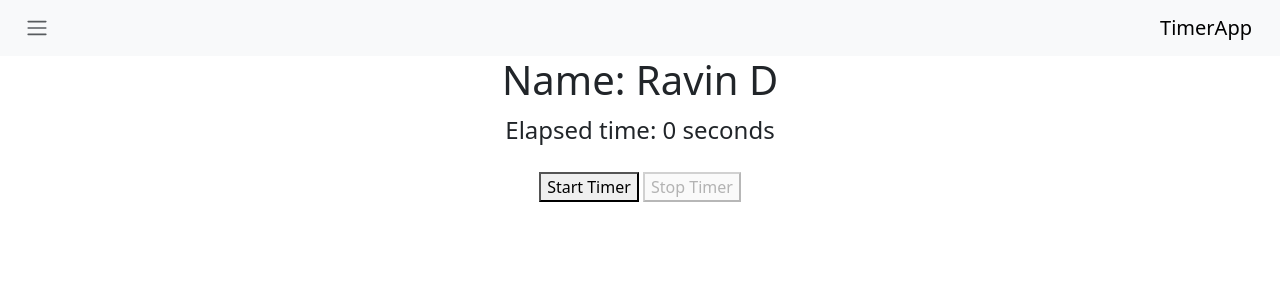
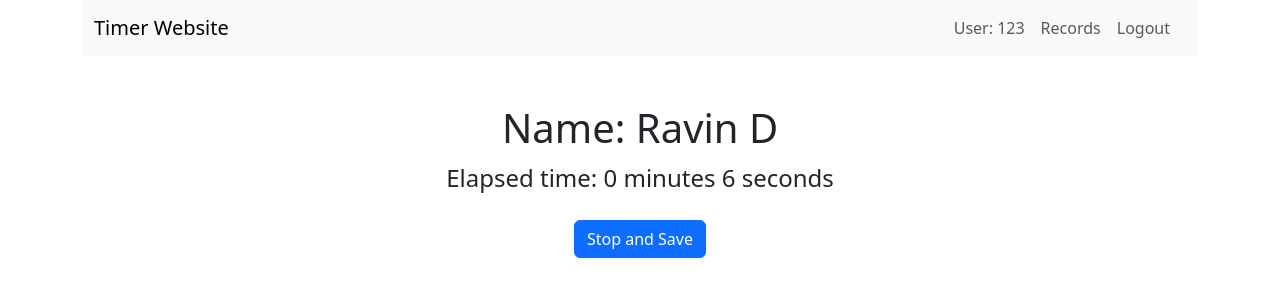
Before and after one commit to ravin-d-27/Timer_Website, a Django app: page /start_timer/1/ in a window 1280 px wide. Shown: the top 300 px of the page. Run offline with Django 4.2, Linux system fonts and the light colour scheme; a user stored in the database is signed in; data comes from the database, SQL or seed files in the repository; both versions use the stored data as it was after the commit.

Commit message:
Fixed Django Session Issue, now it can open and handle multiple sessions

```diff
--- a/Timerweb/Timer/Data_time/timer_data.csv
+++ b/Timerweb/Timer/Data_time/timer_data.csv
@@ -1 +1,2 @@
 username, name, time
+456,jsdfks,0 minutes and 8 seconds
--- a/Timerweb/Timer/templates/Timer/new_timer.html
+++ b/Timerweb/Timer/templates/Timer/new_timer.html
@@ -17,7 +17,7 @@
         <label for="{{ form.name.id_for_label }}" >Name:<br></label>
         <br>{{ form.name }}
     </div>
-      <button type="submit" class="btn btn-primary">Start Timer</button>
+      <button type="submit" class="btn btn-primary">Start the Timer Now!</button>
     </form>
   </div>
 
--- a/Timerweb/Timer/templates/Timer/start_time.html
+++ b/Timerweb/Timer/templates/Timer/start_time.html
@@ -1,66 +1,16 @@
+{% extends 'base.html' %}
 
-<html>
-
-<head>
-
-    <title>Timer Website</title>
-
-    <meta charset="utf-8">
-    <meta name="viewport" content="width=device-width, initial-scale=1">
-    <meta name="description" content="">
-    <meta name="author" content="Mark Otto, Jacob Thornton, and Bootstrap contributors">
-    <meta name="generator" content="Hugo 0.84.0">
-    <title>Python Hunt!</title>
-    <link rel="canonical" href="https://getbootstrap.com/docs/5.0/examples/sticky-footer-navbar/">
-    <!-- Bootstrap core CSS -->
-    <link href="https://cdn.jsdelivr.net/npm/bootstrap@5.3.0/dist/css/bootstrap.min.css" rel="stylesheet" integrity="sha384-9ndCyUaIbzAi2FUVXJi0CjmCapSmO7SnpJef0486qhLnuZ2cdeRhO02iuK6FUUVM" crossorigin="anonymous">
-    <!-- Favicons -->
-
-    <meta name="theme-color" content="#7952b3">
-
-</head>
-
-
-<header>
-
-
-    <nav class="navbar navbar-expand-lg navbar-light bg-light">
-        <div class="container-fluid">
-          {% if user.is_authenticated %}
-          <button class="btn btn-white" type="button" data-bs-toggle="offcanvas" data-bs-target="#offcanvasExample" aria-controls="offcanvasExample">
-            <span class="navbar-toggler-icon"></span>
-          </button>
-          {% endif %}
-            <a class="navbar-brand" href="{% url 'home' %}">
-              TimerApp
-            </a>
-            <button class="navbar-toggler" type="button" data-bs-toggle="collapse" data-bs-target="#navbarNav" aria-controls="navbarNav" aria-expanded="false" aria-label="Toggle navigation">
-              <span class="navbar-toggler-icon"></span>
-            </button>
-              </div>
-            </div>
-        </div>
-      </nav>
-
-
-
-</header>
-
-
-<body>
-
-
-
-<div class="container" align = "center">
+{% block content %}
+<br>
+<br>
+<div class="container" align="center">
 
     <h1>Name: {{ timer.name }}</h1>
     <div id="timer" style="font-size: 24px;">Elapsed time: 0 seconds</div>
     <img id="image" src="" style="display: none; max-width: 50%; max-height: 50%;">
     <br>
-<button id="startButton" onclick="startTimer()">Start Timer</button>
-<button id="stopButton" onclick="stopTimer()" disabled>Stop Timer</button>
+    <button class="btn btn-primary" id="stopButton" onclick="stopTimer()" disabled>Stop and Save</button>
 </div>
-
 
 <script>
     let timerInterval;
@@ -69,11 +19,9 @@
 
     function startTimer() {
         const timerElement = document.getElementById('timer');
-    const startButton = document.getElementById('startButton');
         const stopButton = document.getElementById('stopButton');
         const imageElement = document.getElementById('image');
 
-    startButton.disabled = true;
         stopButton.disabled = false;
 
         timerInterval = setInterval(() => {
@@ -83,19 +31,18 @@
 
             let timerText = `Elapsed time: ${minutes} minutes ${seconds} seconds`;
 
-
-      if (elapsedTime >= 60 && elapsedTime<90) {
+            if (elapsedTime >= 60 && elapsedTime < 90) {
                 imageElement.src = 'https://th.bing.com/th/id/R.61531cc0ef93e2813e60186627963927?rik=%2bgfPT%2fCpLCAIeQ&riu=http%3a%2f%2fcdn.wallpapersafari.com%2f18%2f85%2f5Jcpsa.jpg&ehk=R343OzbbKsG2cbORgLP%2bg4UuE6W1%2f3vcGs71MKbOSjg%3d&risl=&pid=ImgRaw&r=0'; // Replace with the actual path to your image
                 imageElement.style.display = 'block';
             }
 
-      if (elapsedTime >= 90 && elapsedTime<120) {
-        imageElement.src = 'https://www.boredart.com/wp-content/uploads/2017/02/light-yellow.jpg'
+            if (elapsedTime >= 90 && elapsedTime < 120) {
+                imageElement.src = 'https://www.boredart.com/wp-content/uploads/2017/02/light-yellow.jpg';
                 imageElement.style.display = 'block';
             }
 
             if (elapsedTime >= 120) {
-        imageElement.src = 'https://wallpapertag.com/wallpaper/full/7/c/9/793915-red-color-wallpaper-2560x1600-mobile.jpg'
+                imageElement.src = 'https://wallpapertag.com/wallpaper/full/7/c/9/793915-red-color-wallpaper-2560x1600-mobile.jpg';
                 imageElement.style.display = 'block';
             }
 
@@ -104,11 +51,9 @@
     }
 
     function stopTimer() {
-    const startButton = document.getElementById('startButton');
         const stopButton = document.getElementById('stopButton');
         const imageElement = document.getElementById('image');
 
-    startButton.disabled = false;
         stopButton.disabled = true;
 
         clearInterval(timerInterval);
@@ -120,35 +65,8 @@
         window.location.href = '/elapsed_time/';
     }
 
-
+    // Start the timer automatically when the page loads
+    startTimer();
 </script>
 
-
-
-
-</body>
-
-<!--
-<footer class="container">
-
-</footer>
--->
-<script src="https://cdn.jsdelivr.net/npm/@popperjs/core@2.11.8/dist/umd/popper.min.js" integrity="sha384-I7E8VVD/ismYTF4hNIPjVp/Zjvgyol6VFvRkX/vR+Vc4jQkC+hVqc2pM8ODewa9r" crossorigin="anonymous"></script>
-<script src="https://cdn.jsdelivr.net/npm/bootstrap@5.3.2/dist/js/bootstrap.min.js" integrity="sha384-BBtl+eGJRgqQAUMxJ7pMwbEyER4l1g+O15P+16Ep7Q9Q+zqX6gSbd85u4mG4QzX+" crossorigin="anonymous"></script>
-  </body>
-  <script>
-    function copyToClipboard(button) {
-      var codeBlock = button.previousElementSibling;
-      var text = codeBlock.textContent || codeBlock.innerText;
-      var textarea = document.createElement('textarea');
-      textarea.value = text;
-      document.body.appendChild(textarea);
-      textarea.select();
-      document.execCommand('copy');
-      document.body.removeChild(textarea);
-      alert('Code copied to clipboard');
-    }
-  </script>
-
-
-</html>
+{% endblock %}
--- a/Timerweb/Timer/views.py
+++ b/Timerweb/Timer/views.py
@@ -2,7 +2,7 @@ from django.shortcuts import render, redirect
 from .forms import TimerForm
 from .models import Timer
 from django.http import HttpResponse
-from datetime import datetime, timedelta
+from datetime import datetime
 from .forms import TimerForm
 
 
@@ -15,16 +15,18 @@ def homepage(request):
 
 def start_timer(request, timer_id):
     timer = Timer.objects.get(pk=timer_id)
-    request.session['start_time'] = datetime.now().timestamp()
+    userName = request.user.username
+    request.session[userName+'start_time'] = datetime.now().timestamp()
 
     return render(request, 'Timer/start_time.html', {'timer': timer})
 
 def new_timer(request):
+    userName = request.user.username
     if request.method == 'POST':
         form = TimerForm(request.POST)
         if form.is_valid():
             name = form.cleaned_data['name']
-            request.session['name'] = name
+            request.session[userName+'name'] = name
             timer = form.save()
             return redirect('start_timer', timer_id=timer.id)
     else:
@@ -48,8 +50,9 @@ def new_timer2(request):
 
 def elapsed_time(request):
     # Retrieve the start time from the session
-    start_time = request.session.get('start_time')
-    name = request.session.get('name')
+    userName = request.user.username
+    start_time = request.session.get(userName+'start_time')
+    name = request.session.get(userName+'name')
 
     if start_time is None:
         # Handle the case when the timer hasn't started
@@ -59,8 +62,8 @@ def elapsed_time(request):
     current_time = datetime.now().timestamp()
     elapsed_time_seconds = int(current_time - start_time)
 
-    if 'start_time' in request.session:
-        del request.session['start_time']
+    if userName+'start_time' in request.session:
+        del request.session[userName+'start_time']
 
     format_time = "{} minutes and {} seconds".format(*divmod(elapsed_time_seconds-1,60))
     context = {
@@ -77,8 +80,8 @@ def elapsed_time(request):
         # Write the data
         writer.writerow(data)
 
-    if 'name' in request.session:
-        del request.session['name']
+    if userName+'name' in request.session:
+        del request.session[userName+'name']
 
     return render(request, 'Timer/elapsed_time.html', context)
 
```
Also changed, not shown: Timerweb/db.sqlite3. Lines whose indentation alone changed are shown as unchanged.
